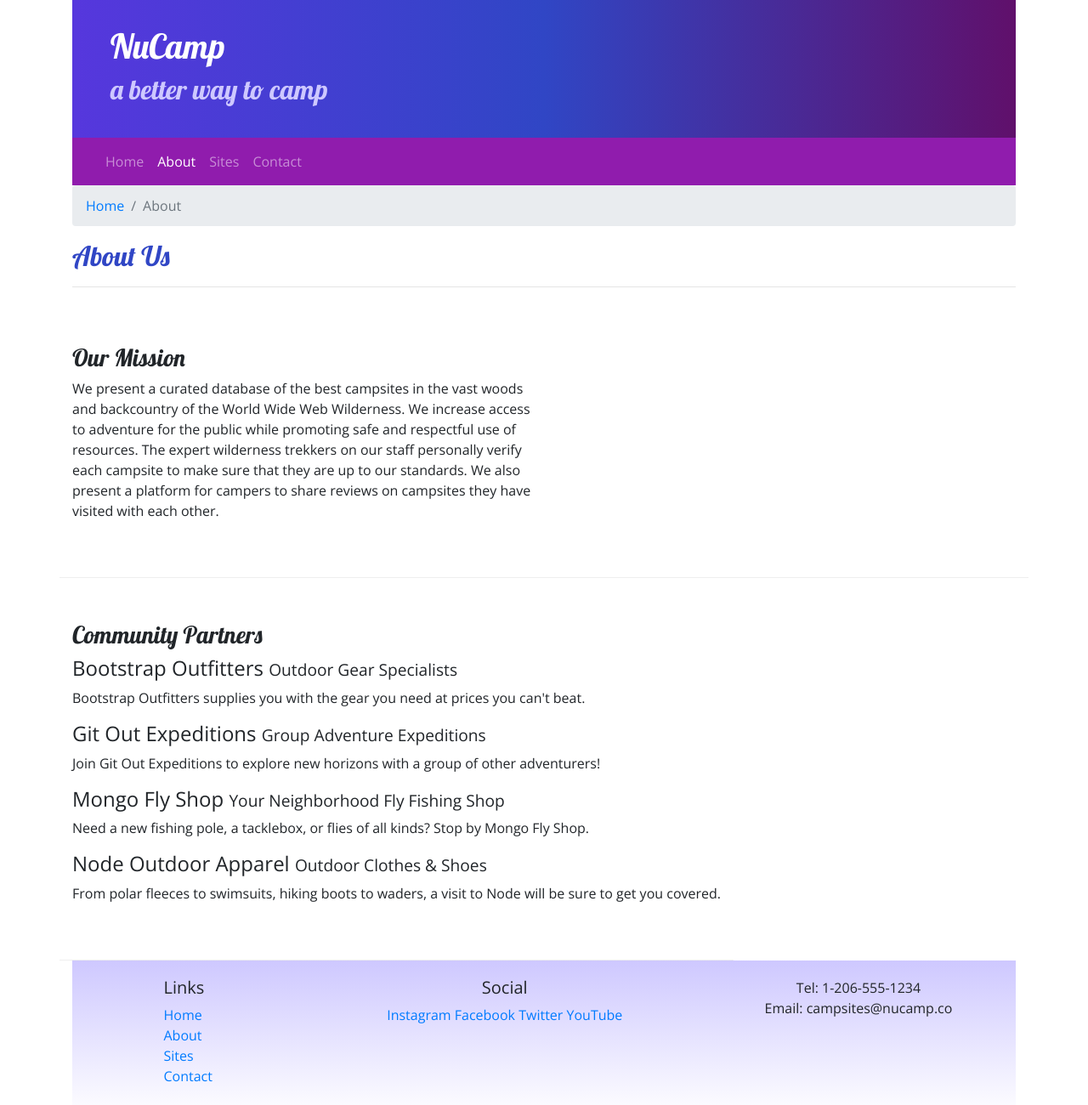
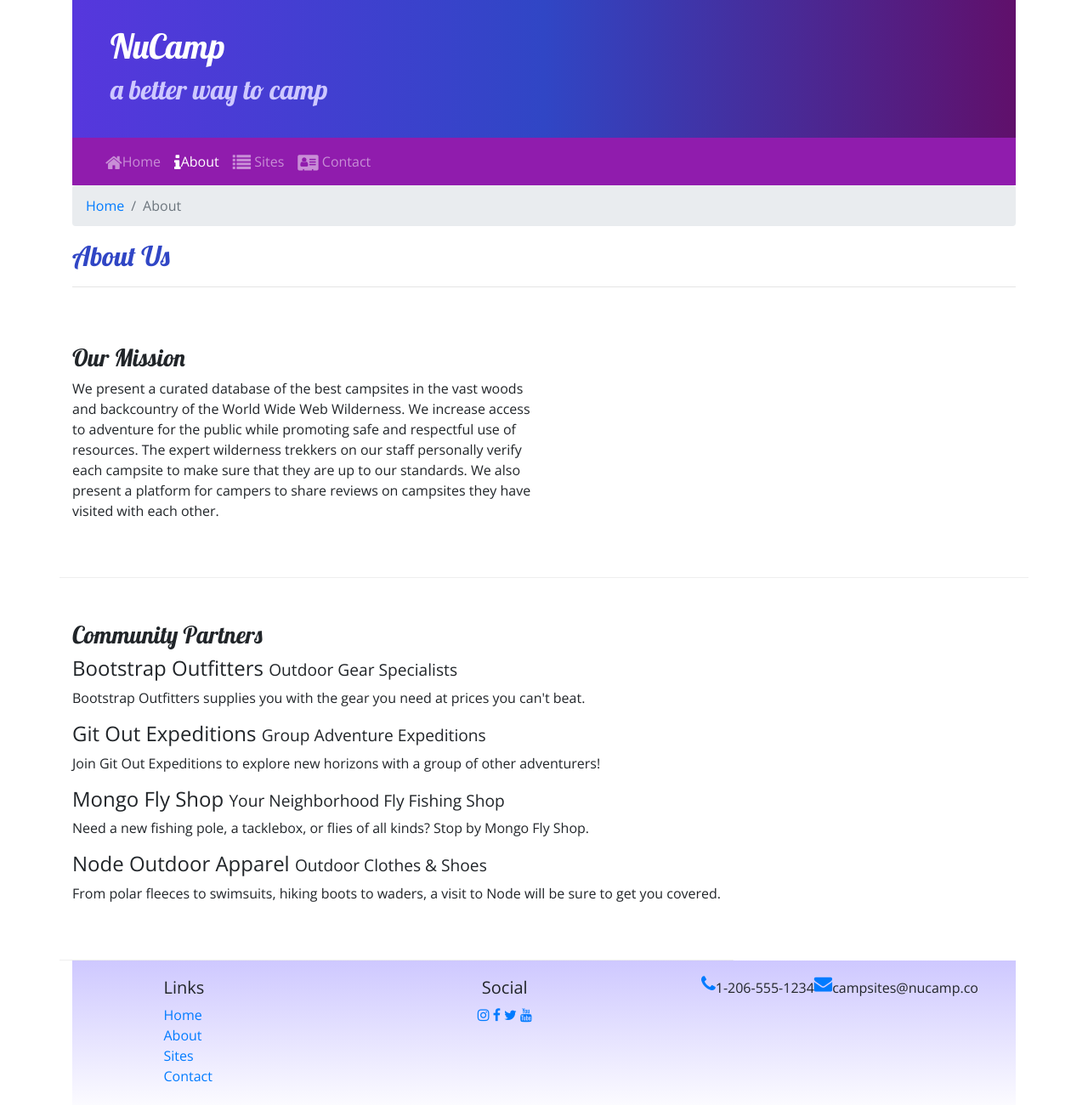
Before and after one commit to josephtittle/nucamp-bootstrap, a website: page aboutus.html in a window 1280 px wide. Shown: the whole page at 85% size. Drawn offline with nearby package versions, Linux system fonts and the light colour scheme.

Commit message:
Icon Fonts

```diff
--- a/aboutus.html
+++ b/aboutus.html
@@ -13,6 +13,7 @@
     <!-- Additional CSS must be placed after Bootstrap CSS -->
     <link rel="stylesheet" href="https://fonts.googleapis.com/css?family=Lobster|Open+Sans" />
     <link rel="stylesheet" href="css/styles.css" />
+    <link rel="stylesheet" href="node_modules/font-awesome/css/font-awesome.min.css" />
 
     <title>NuCamp: A Better Way To Camp</title>
 </head>
@@ -38,10 +39,10 @@
                 </button>
                 <div class="collapse navbar-collapse" id="nucampNavbar">
                     <ul class="navbar-nav">
-                        <li class="nav-item"><a class="nav-link" href="index.html">Home</a></li>
-                        <li class="nav-item active"><a class="nav-link" href="#">About</a></li>
-                        <li class="nav-item"><a class="nav-link" href="#">Sites</a></li>
-                        <li class="nav-item"><a class="nav-link" href="#">Contact</a></li>
+                        <li class="nav-item"><a class="nav-link" href="index.html"><i class="fa fa-home fa-lg"></i>Home</a></li>
+                        <li class="nav-item active"><a class="nav-link" href="#"><i class="fa fa-info fa-lg"></i>About</a></li>
+                        <li class="nav-item"><a class="nav-link" href="#"><i class="fa fa-list fa-lg"></i> Sites</a></li>
+                        <li class="nav-item"><a class="nav-link" href="#"><i class="fa fa-address-card fa-lg"></i> Contact</a></li>
                     </ul>
                 </div>
             </div>
@@ -100,14 +101,13 @@
                     </div>
                     <div class="col-6 col-sm-5 text-center">
                         <h5>Social</h5>
-                        <a href="http://instagram.com/">Instagram</a>
-                        <a href="http://facebook.com/">Facebook</a>
-                        <a href="http://twitter.com/">Twitter</a>
-                        <a href="http://youtube.com/">YouTube</a>
+                        <a href="http://instagram.com/"><i class="fa fa-instagram"></i></a>
+                        <a href="http://facebook.com/"><i class="fa fa-facebook"></i></a>
+                        <a href="http://twitter.com/"><i class="fa fa-twitter"></i></a>
+                        <a href="http://youtube.com/"><i class="fa fa-youtube"></i></a>
                     </div>
-                    <div class="col-sm-4 text-center">
-                        Tel: 1-206-555-1234<br /> Email: campsites@nucamp.co
-                    </div>
+                    <i class="fa fa-phone fa-lg text-primary"></i> 1-206-555-1234<br />
+                    <i class="fa fa-envelope fa-lg text-primary"></i> campsites@nucamp.co
                 </div>
             </div>
         </footer>
--- a/package.json
+++ b/package.json
@@ -11,10 +11,11 @@
     "author": "JoeTittle",
     "license": "ISC",
     "devDependencies": {
-        "lite-server": "^2.5.4"
+        "lite-server": "^2.6.1"
     },
     "dependencies": {
         "bootstrap": "^4.5.2",
+        "font-awesome": "^4.7.0",
         "jquery": "^3.5.1",
         "popper.js": "^1.16.1"
     }
```
Also changed, not shown: index.html (+11 -10 lines), 1 other file.
